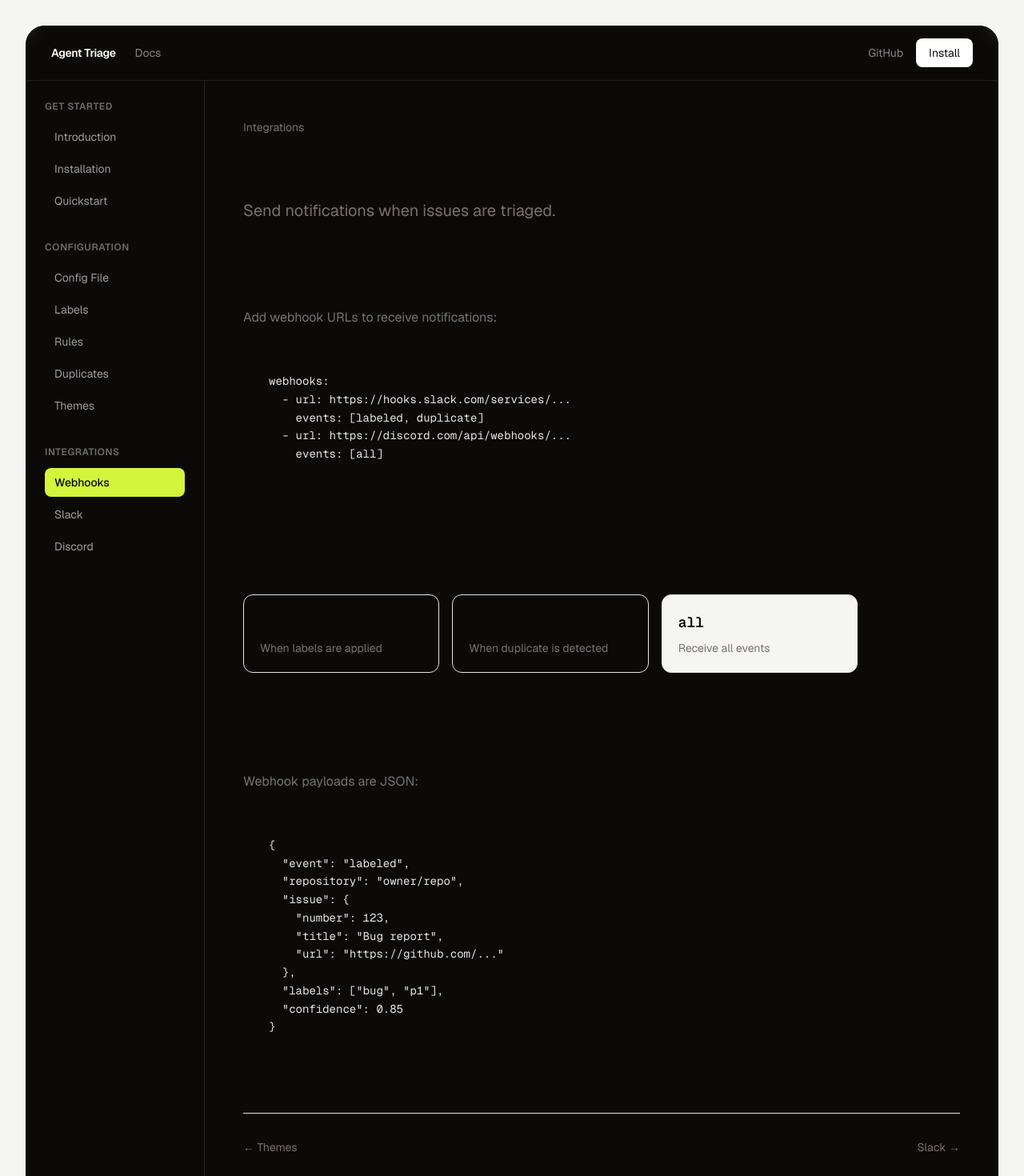
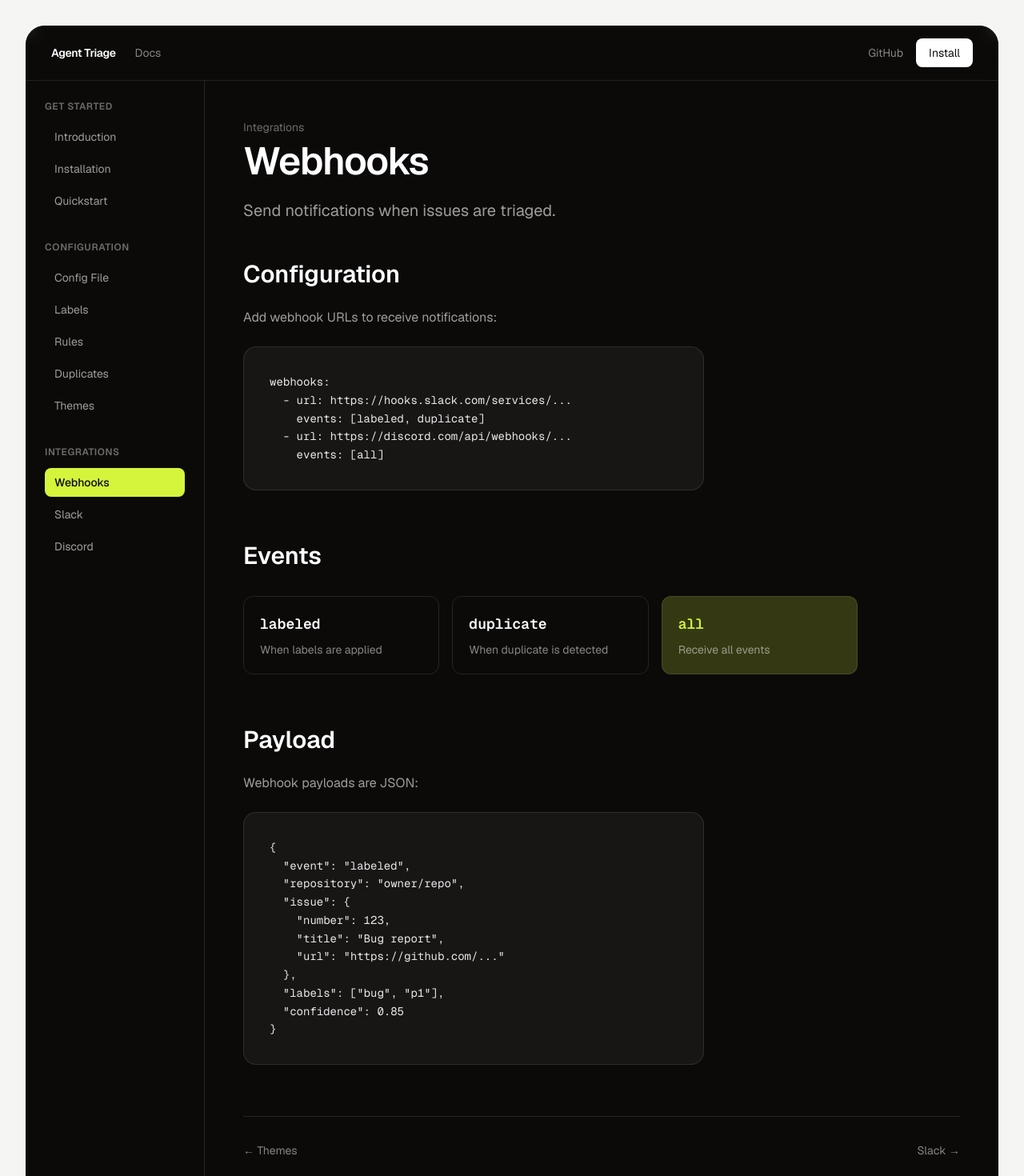
Before and after one commit to tigent/app, a Next.js app: page /docs/webhooks in a window 1280 px wide. Shown: the top 1470 px of the page at 80% size. Built offline with nearby package versions, Linux system fonts and the light colour scheme.

Commit message:
feat: style integration pages for dark theme

```diff
--- a/app/docs/discord/page.tsx
+++ b/app/docs/discord/page.tsx
@@ -2,23 +2,23 @@ export default function Discord() {
 	return (
 		<article className="py-12">
 			<div className="mb-12">
-				<p className="text-sm text-muted mb-2">Integrations</p>
-				<h1 className="text-5xl font-semibold tracking-tight mb-6">Discord</h1>
-				<p className="text-xl text-muted max-w-2xl">Send triage notifications to Discord channels.</p>
+				<p className="text-sm text-white/40 mb-2">Integrations</p>
+				<h1 className="text-5xl font-semibold tracking-tight mb-6 text-white">Discord</h1>
+				<p className="text-xl text-white/60 max-w-2xl">Send triage notifications to Discord channels.</p>
 			</div>
 
 			<section className="mb-16">
-				<h2 className="text-3xl font-semibold mb-6">Configuration</h2>
-				<pre className="bg-fg text-white/90 p-8 rounded-2xl text-sm font-mono max-w-xl">
+				<h2 className="text-3xl font-semibold mb-6 text-white">Configuration</h2>
+				<pre className="bg-white/5 border border-white/10 text-white/90 p-8 rounded-2xl text-sm font-mono max-w-xl">
 {`webhooks:
   - url: https://discord.com/api/webhooks/123/abc
     events: [all]`}
 				</pre>
 			</section>
 
-			<div className="flex items-center justify-between pt-8 border-t border-border">
-				<a href="/docs/slack" className="text-sm text-muted hover:text-fg transition-colors">← Slack</a>
-				<a href="/docs" className="text-sm text-muted hover:text-fg transition-colors">Back to Docs →</a>
+			<div className="flex items-center justify-between pt-8 border-t border-white/10">
+				<a href="/docs/slack" className="text-sm text-white/50 hover:text-white transition-colors">← Slack</a>
+				<a href="/docs" className="text-sm text-white/50 hover:text-white transition-colors">Back to Docs →</a>
 			</div>
 		</article>
 	);
--- a/app/docs/slack/page.tsx
+++ b/app/docs/slack/page.tsx
@@ -2,23 +2,23 @@ export default function Slack() {
 	return (
 		<article className="py-12">
 			<div className="mb-12">
-				<p className="text-sm text-muted mb-2">Integrations</p>
-				<h1 className="text-5xl font-semibold tracking-tight mb-6">Slack</h1>
-				<p className="text-xl text-muted max-w-2xl">Send triage notifications to Slack channels.</p>
+				<p className="text-sm text-white/40 mb-2">Integrations</p>
+				<h1 className="text-5xl font-semibold tracking-tight mb-6 text-white">Slack</h1>
+				<p className="text-xl text-white/60 max-w-2xl">Send triage notifications to Slack channels.</p>
 			</div>
 
 			<section className="mb-16">
-				<h2 className="text-3xl font-semibold mb-6">Configuration</h2>
-				<pre className="bg-fg text-white/90 p-8 rounded-2xl text-sm font-mono max-w-xl">
+				<h2 className="text-3xl font-semibold mb-6 text-white">Configuration</h2>
+				<pre className="bg-white/5 border border-white/10 text-white/90 p-8 rounded-2xl text-sm font-mono max-w-xl">
 {`webhooks:
   - url: https://hooks.slack.com/services/T00/B00/xxx
     events: [labeled, duplicate]`}
 				</pre>
 			</section>
 
-			<div className="flex items-center justify-between pt-8 border-t border-border">
-				<a href="/docs/webhooks" className="text-sm text-muted hover:text-fg transition-colors">← Webhooks</a>
-				<a href="/docs/discord" className="text-sm text-muted hover:text-fg transition-colors">Discord →</a>
+			<div className="flex items-center justify-between pt-8 border-t border-white/10">
+				<a href="/docs/webhooks" className="text-sm text-white/50 hover:text-white transition-colors">← Webhooks</a>
+				<a href="/docs/discord" className="text-sm text-white/50 hover:text-white transition-colors">Discord →</a>
 			</div>
 		</article>
 	);
--- a/app/docs/webhooks/page.tsx
+++ b/app/docs/webhooks/page.tsx
@@ -2,17 +2,17 @@ export default function Webhooks() {
 	return (
 		<article className="py-12">
 			<div className="mb-12">
-				<p className="text-sm text-muted mb-2">Integrations</p>
-				<h1 className="text-5xl font-semibold tracking-tight mb-6">Webhooks</h1>
-				<p className="text-xl text-muted max-w-2xl">
+				<p className="text-sm text-white/40 mb-2">Integrations</p>
+				<h1 className="text-5xl font-semibold tracking-tight mb-6 text-white">Webhooks</h1>
+				<p className="text-xl text-white/60 max-w-2xl">
 					Send notifications when issues are triaged.
 				</p>
 			</div>
 
 			<section className="mb-16">
-				<h2 className="text-3xl font-semibold mb-6">Configuration</h2>
-				<p className="text-muted mb-6 max-w-2xl">Add webhook URLs to receive notifications:</p>
-				<pre className="bg-fg text-white/90 p-8 rounded-2xl text-sm font-mono leading-relaxed max-w-xl">
+				<h2 className="text-3xl font-semibold mb-6 text-white">Configuration</h2>
+				<p className="text-white/60 mb-6 max-w-2xl">Add webhook URLs to receive notifications:</p>
+				<pre className="bg-white/5 border border-white/10 text-white/90 p-8 rounded-2xl text-sm font-mono leading-relaxed max-w-xl">
 					{`webhooks:
   - url: https://hooks.slack.com/services/...
     events: [labeled, duplicate]
@@ -22,27 +22,27 @@ export default function Webhooks() {
 			</section>
 
 			<section className="mb-16">
-				<h2 className="text-3xl font-semibold mb-8">Events</h2>
+				<h2 className="text-3xl font-semibold mb-8 text-white">Events</h2>
 				<div className="grid md:grid-cols-3 gap-4 max-w-3xl">
-					<div className="p-5 border border-border rounded-xl">
-						<code className="text-lg font-semibold">labeled</code>
-						<p className="text-sm text-muted mt-2">When labels are applied</p>
+					<div className="p-5 border border-white/10 rounded-xl">
+						<code className="text-lg font-semibold text-white">labeled</code>
+						<p className="text-sm text-white/50 mt-2">When labels are applied</p>
 					</div>
-					<div className="p-5 border border-border rounded-xl">
-						<code className="text-lg font-semibold">duplicate</code>
-						<p className="text-sm text-muted mt-2">When duplicate is detected</p>
+					<div className="p-5 border border-white/10 rounded-xl">
+						<code className="text-lg font-semibold text-white">duplicate</code>
+						<p className="text-sm text-white/50 mt-2">When duplicate is detected</p>
 					</div>
-					<div className="p-5 border border-border rounded-xl bg-warm">
-						<code className="text-lg font-semibold">all</code>
-						<p className="text-sm text-muted mt-2">Receive all events</p>
+					<div className="p-5 border border-white/10 rounded-xl bg-accent/20">
+						<code className="text-lg font-semibold text-accent">all</code>
+						<p className="text-sm text-white/50 mt-2">Receive all events</p>
 					</div>
 				</div>
 			</section>
 
 			<section className="mb-16">
-				<h2 className="text-3xl font-semibold mb-6">Payload</h2>
-				<p className="text-muted mb-6 max-w-2xl">Webhook payloads are JSON:</p>
-				<pre className="bg-fg text-white/90 p-8 rounded-2xl text-sm font-mono leading-relaxed max-w-xl">
+				<h2 className="text-3xl font-semibold mb-6 text-white">Payload</h2>
+				<p className="text-white/60 mb-6 max-w-2xl">Webhook payloads are JSON:</p>
+				<pre className="bg-white/5 border border-white/10 text-white/90 p-8 rounded-2xl text-sm font-mono leading-relaxed max-w-xl">
 					{`{
   "event": "labeled",
   "repository": "owner/repo",
@@ -57,9 +57,9 @@ export default function Webhooks() {
 				</pre>
 			</section>
 
-			<div className="flex items-center justify-between pt-8 border-t border-border">
-				<a href="/docs/themes" className="text-sm text-muted hover:text-fg transition-colors">← Themes</a>
-				<a href="/docs/slack" className="text-sm text-muted hover:text-fg transition-colors">Slack →</a>
+			<div className="flex items-center justify-between pt-8 border-t border-white/10">
+				<a href="/docs/themes" className="text-sm text-white/50 hover:text-white transition-colors">← Themes</a>
+				<a href="/docs/slack" className="text-sm text-white/50 hover:text-white transition-colors">Slack →</a>
 			</div>
 		</article>
 	);
```
